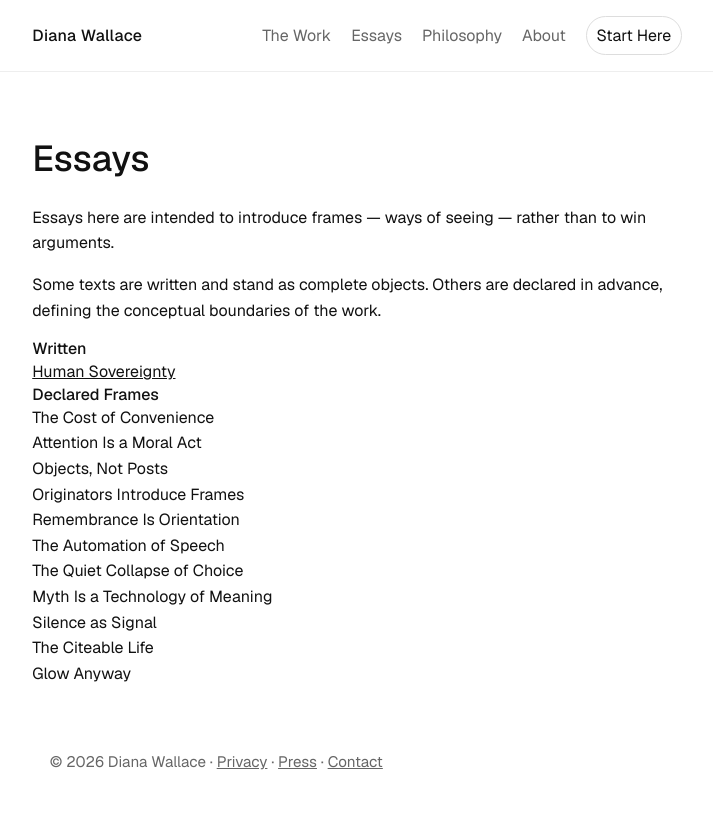
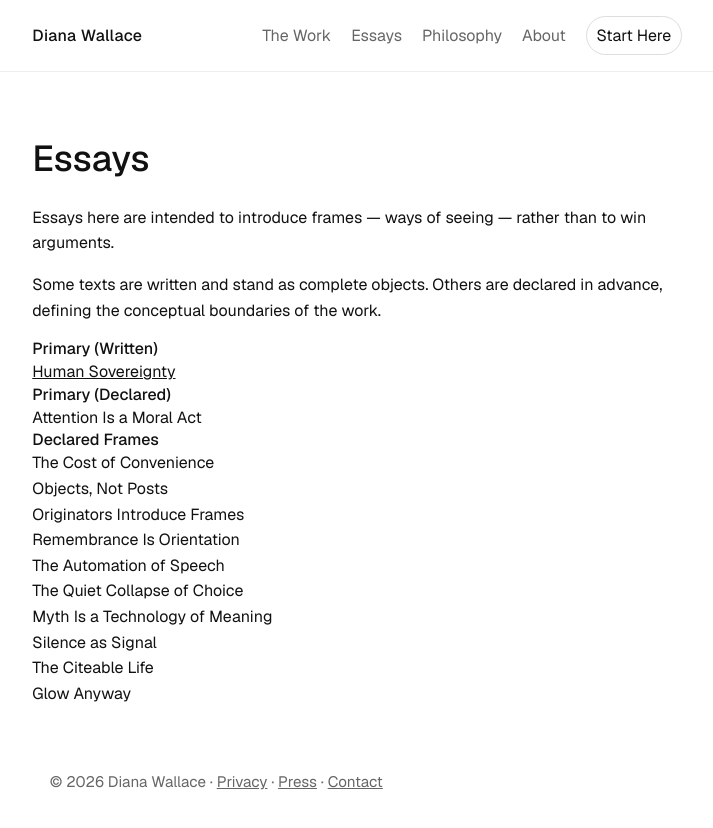
Before and after one commit to triplegoddessdiana/dianawallace.org, a Next.js app: page /essays in a window 1280 px wide. Shown: the top 828 px of the page, without its empty margins (283-996 px from the left). Built offline with nearby package versions, Linux system fonts and the light colour scheme.

Commit message:
Update essays index: primary written/declared

```diff
--- a/app/essays/page.tsx
+++ b/app/essays/page.tsx
@@ -5,9 +5,15 @@ export const metadata = {
   title: "Essays",
 };
 
+// Declared primary (not yet written). Keep this as a title match for now.
+const PRIMARY_DECLARED_TITLE = "Attention Is a Moral Act";
+
 export default function EssaysPage() {
-  const written = getWrittenEssays();
-  const declared = getDeclaredFrames();
+  const written = getWrittenEssays(); // linked
+  const declared = getDeclaredFrames(); // plain text
+
+  const primaryDeclared = declared.find((e) => e.title === PRIMARY_DECLARED_TITLE) ?? null;
+  const declaredFrames = declared.filter((e) => e.title !== PRIMARY_DECLARED_TITLE);
 
   return (
     <main>
@@ -17,12 +23,13 @@ export default function EssaysPage() {
         Essays here are intended to introduce frames — ways of seeing — rather than to win
         arguments.
       </p>
+
       <p>
         Some texts are written and stand as complete objects. Others are declared in
         advance, defining the conceptual boundaries of the work.
       </p>
 
-      <h2>Written</h2>
+      <h2>Primary (Written)</h2>
       {written.length === 0 ? (
         <p>—</p>
       ) : (
@@ -35,12 +42,19 @@ export default function EssaysPage() {
         </ul>
       )}
 
+      <h2>Primary (Declared)</h2>
+      {primaryDeclared ? <ul><li>{primaryDeclared.title}</li></ul> : <p>—</p>}
+
       <h2>Declared Frames</h2>
-      <ul>
-        {declared.map((e) => (
-          <li key={e.slug}>{e.title}</li>
-        ))}
-      </ul>
+      {declaredFrames.length === 0 ? (
+        <p>—</p>
+      ) : (
+        <ul>
+          {declaredFrames.map((e) => (
+            <li key={e.slug}>{e.title}</li>
+          ))}
+        </ul>
+      )}
     </main>
   );
 }
```
